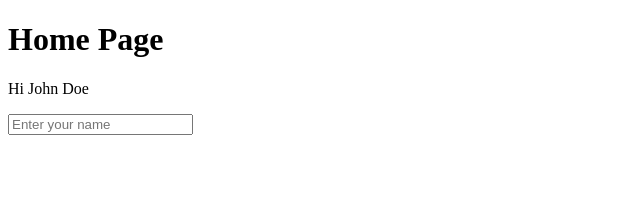
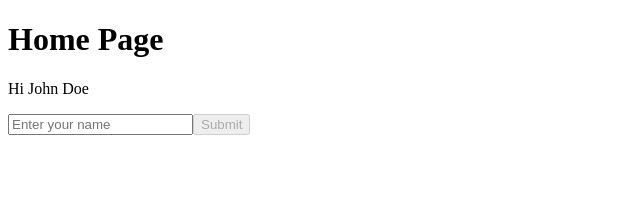
Before and after one commit to EugeBr/angular-lessons, an Angular app: page / in a window 1280 px wide. Shown: the top 204 px of the page, without its empty margins (0-640 px from the left). Built offline with nearby package versions, Linux system fonts and the light colour scheme.

Commit message:
one way data binding

```diff
--- a/src/app/components/home/home.component.html
+++ b/src/app/components/home/home.component.html
@@ -2,3 +2,4 @@
 <p>Hi {{ name }} {{ lastName }}</p>
 
 <input type="text" [placeholder]="message">
+<button [disabled]="isDisabled">Submit</button>
--- a/src/app/components/home/home.component.ts
+++ b/src/app/components/home/home.component.ts
@@ -9,10 +9,12 @@ export class HomeComponent {
   name: string;
   lastName: string;
   message: string;
+  isDisabled: boolean;
 
   constructor() {
     this.name = "John";
     this.lastName = "Doe";
     this.message = "Enter your name";
+    this.isDisabled = true;
   }
 }
```
